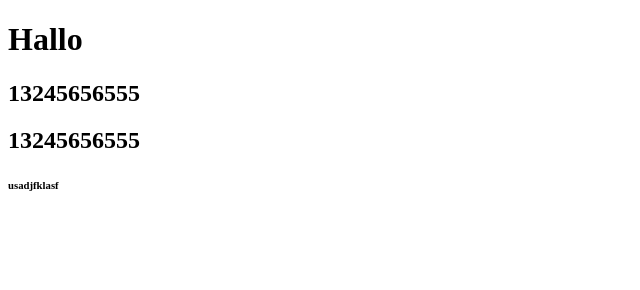
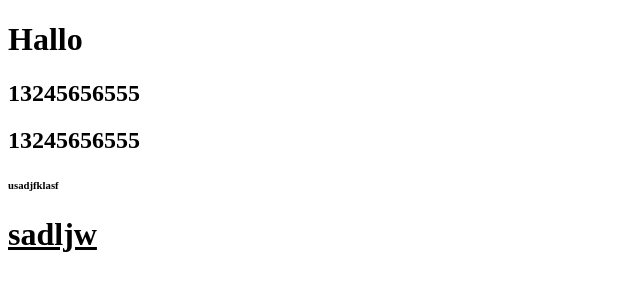
Before and after one commit to nanthawat49522-creator/test, a plain HTML site: page index.html in a window 1280 px wide. Shown: the whole page, without its empty margins (0-640 px from the left). Drawn offline with Linux system fonts and the light colour scheme.

Commit message:
ตกแต่ง

```diff
--- a/index.html
+++ b/index.html
@@ -10,5 +10,6 @@
     <h2>13245656555</h2>
     <h2>13245656555</h2>
     <h6>usadjfklasf</h6>
+    <h1><u>sadljw</u></h1>
 </body>
 </html>
```
